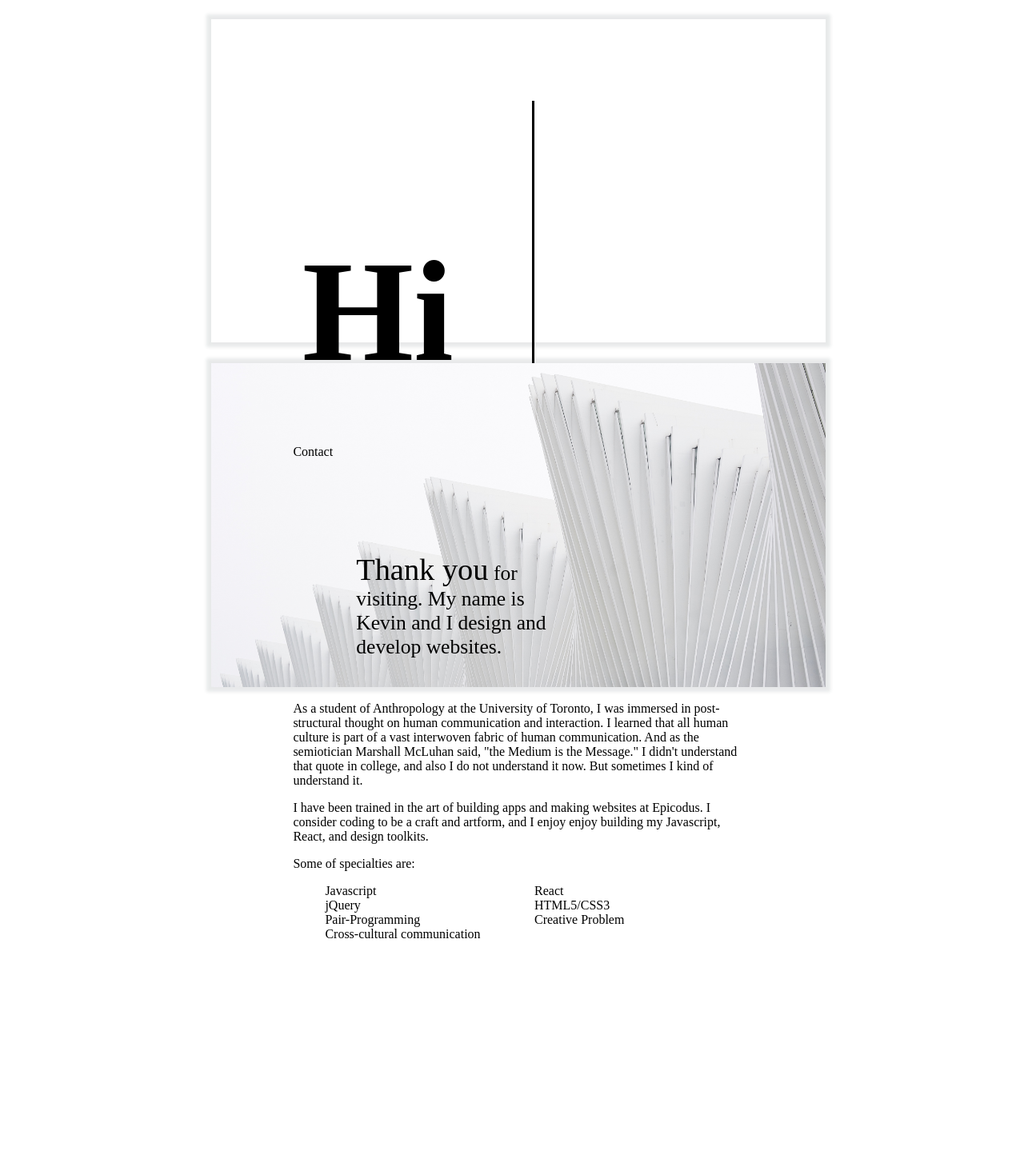
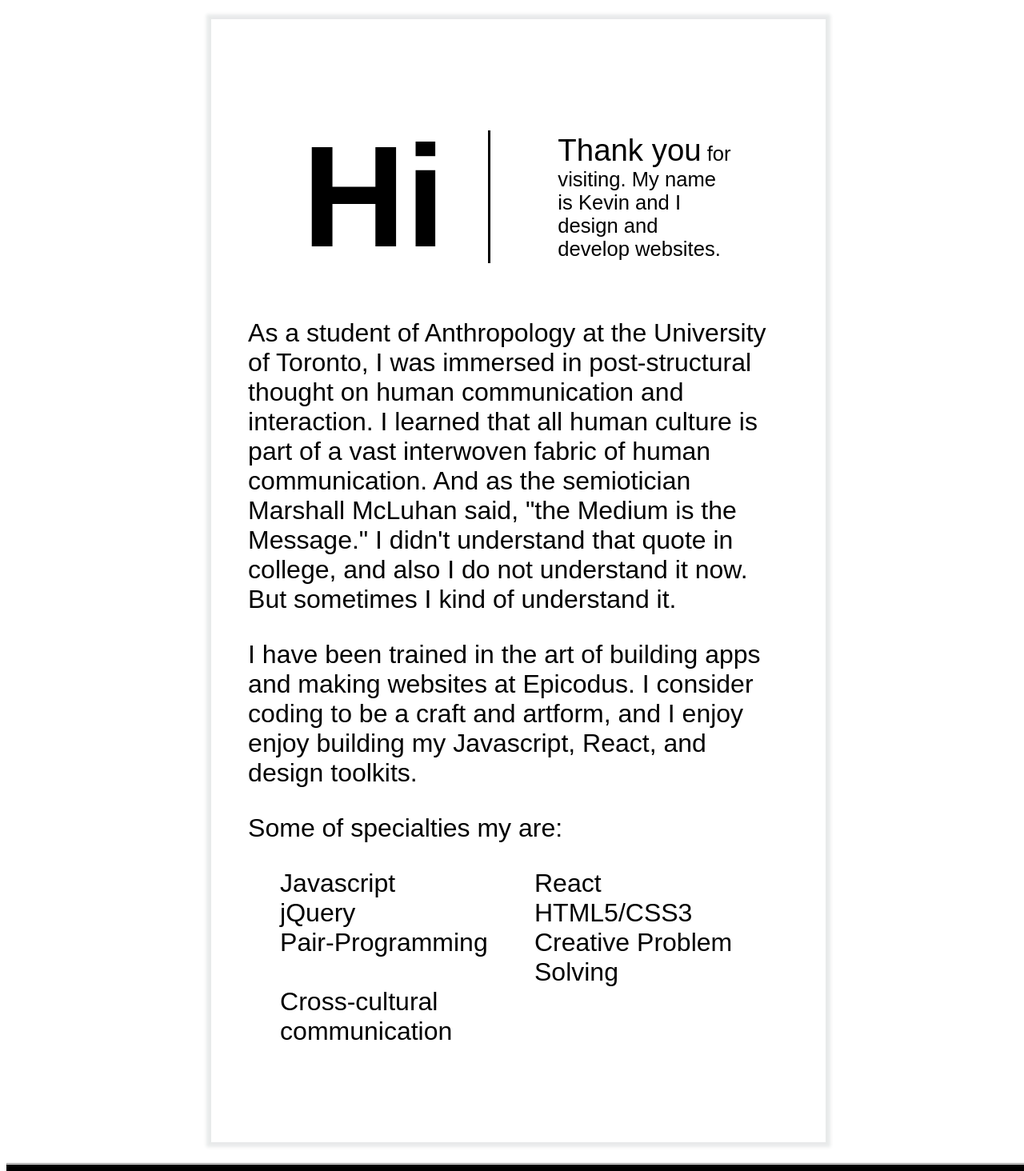
Before and after one commit to k3vnb/portfolio-prodbuild, a React app: page /#/about in a window 1280 px wide. Shown: the part 826-2290 px from the top of the page at 80% size. Before the commit the page ends 2003 px from the top, so only its background shows below. Built offline with nearby package versions, Linux system fonts and the light colour scheme.

Commit message:
embellish on scroll to function, it works successfully

```diff
--- a/src/components/About.jsx
+++ b/src/components/About.jsx
@@ -3,39 +3,46 @@ import React from 'react';
 function About() {
 
   return(
-    <div className="main-container">
+    <div className="main-container about-container">
       <style jsx>{`
-          font-family: 'Didact Gothic', sans-serif;
-          .aboutUpper {
+          .main-container {
+            font-family: 'Didact Gothic', sans-serif;
+            height: 100%;
+          }
+          .about-upper {
             display: flex;
             align-items: center;
-            height: 100%;
+            height: 20%;
             width: 100%;
           }
-          .aboutHalf {
+          .about-upper-half {
             width: 49%;
             height: 100%;
             display: flex;
             align-items: center;
             padding: 2%;
           }
-          .aboutLeft {
+          .about-upper-left {
             border-right: 3px solid black;
             margin-right: 1%;
             text-align: center;
             height: 60%;
           }
-          .aboutRight {
+          .about-upper-right {
             margin-left: 12%;
             display: flex;
             align-items: center;
             font-size: 2vw
           }
+          .about-lower {
+            width: 120%;
+            margin-left: -10%;
+          }
           .hi {
             margin-right: 12%;
             font-size: 14vw;
           }
-          .leaderText {
+          .leader-text {
             font-size: 3vw;
           }
           .skills-list {
@@ -46,34 +53,37 @@ function About() {
           .skills-list li {
             width: 50%;
           }
+          .about-lower {
+            font-size: 2.5vw;
+          }
           @media screen and (max-width: 650px){
-            .leaderText {
+            .leader-text {
               font-size: 4vw;
             }
-            .aboutRight {
+            .about-upper-right {
               font-size: 3vw;
             }
           }
             `}</style>
-      <div className="aboutUpper">
-        <div className="aboutHalf aboutLeft">
+      <div className="about-upper">
+        <div className="about-upper-half about-upper-left">
           <h2 className="hi">Hi</h2>
         </div>
-        <div className="aboutHalf aboutRight">
-          <p><span className="leaderText">Thank you</span> for visiting. My name is Kevin and I design and develop websites.</p>
+        <div className="about-upper-half about-upper-right">
+          <p><span className="leader-text">Thank you</span> for visiting. My name is Kevin and I design and develop websites.</p>
         </div>
       </div>
-      <div className="aboutLower">
+      <div className="about-lower">
           <p>As a student of Anthropology at the University of Toronto, I was immersed in post-structural thought on human communication and interaction. I learned that all human culture is part of a vast interwoven fabric of human communication. And as the semiotician Marshall McLuhan said, "the Medium is the Message." I didn't understand that quote in college, and also I do not understand it now. But sometimes I kind of understand it.</p>
             <p>I have been trained in the art of building apps and making websites at Epicodus. I consider coding to be a craft and artform, and I enjoy enjoy building my Javascript, React, and design toolkits.</p>
-              <p>Some of specialties are:
+              <p>Some of specialties my are:
                 <ul className="skills-list">
                 <li>Javascript</li>
                 <li>React</li>
                 <li>jQuery</li>
                 <li>HTML5/CSS3</li>
                 <li>Pair-Programming</li>
-                <li>Creative Problem</li>
+                <li>Creative Problem Solving</li>
                 <li>Cross-cultural communication</li>
                 </ul>
               </p>
--- a/src/components/App.jsx
+++ b/src/components/App.jsx
@@ -38,6 +38,7 @@ function App(){
       </style>
       <Header />
       <About />
+      <PictureList />
       <Contact />
       <Footer />
     </div>
--- a/src/components/Contact.jsx
+++ b/src/components/Contact.jsx
@@ -10,6 +10,7 @@ function Contact(){
             background-size: cover;
             background-position: right;
             background-repeat: no-repeat;
+            margin-top: 5%;
           }
           .contact-page-inner {
             width: 100%;
--- a/src/components/Header.jsx
+++ b/src/components/Header.jsx
@@ -6,7 +6,24 @@ import skyBG from '../assets/images/sky-bg.jpg';
 
 
 
+
+
+
 function Header(){
+
+  function scrollToPage(pageSelector) {
+    const goToPage = document.querySelector(pageSelector);
+    alert('blammo');
+    const toElement = (element) => {
+      if (element) {
+        element.scrollIntoView({
+          behavior: 'smooth',
+          block: 'start'
+        });
+      }
+    };
+    toElement(goToPage);
+  }
 
   return (
     <div className="wallpaper-div">
@@ -78,6 +95,11 @@ function Header(){
             box-shadow: 2px 2px 2px black;
             text-shadow: 2px 2px 2px black;
             border: 1px solid orange;
+            cursor: pointer;
+          }
+          .nav-links:active {
+            background-color: #f9980291;
+            color: white;
           }
           h1 {
             margin: 0;
@@ -95,7 +117,7 @@ function Header(){
             <Link to="/"><h1 className="title-text">Kevin  &nbsp;Boyle</h1></Link>
             <h2 className="tagline">Web Developer & Designer</h2>
             <div className="link-line">
-              <div className="nav-links" onClick={(e) => window.scrollTo({top:2000, behavior:'smooth'})}>About</div>
+              <div className="nav-links" onClick={(e) => scrollToPage('.about-upper')}>About</div>
               <div className="nav-links">Gallery</div>
               <div className="nav-links">Contact</div>
             </div>
--- a/src/components/PictureList.jsx
+++ b/src/components/PictureList.jsx
@@ -18,7 +18,13 @@ var masterPictureList = [
 
 function PictureList(){
   return (
-    <div>
+    <div className="gallery-container">
+      <style jsx>{`
+        .gallery-container {
+          background-color: black;
+          color: white;
+        }
+        `}</style>
       <hr/>
       {masterPictureList.map((picture, index) =>
         <Picture imageSource = {picture.imageSource}
```
